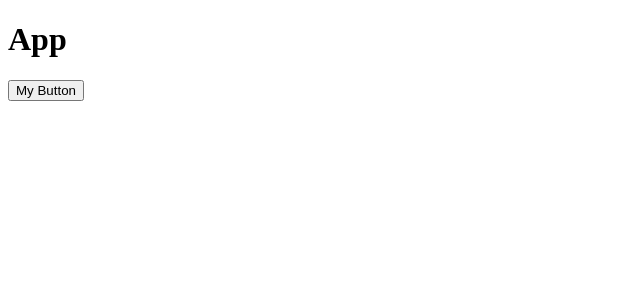
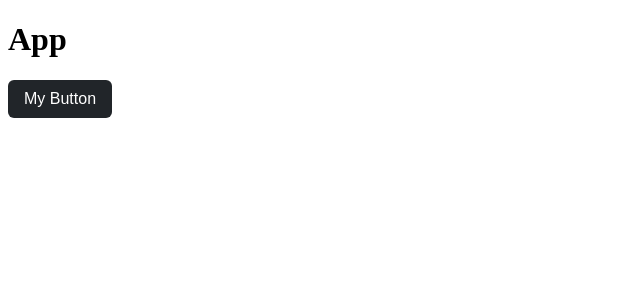
Before and after one commit to jmlivingston/snowpack-react-doc-gen, a React (Create React App) app: page / in a window 1280 px wide. Shown: the top 300 px of the page, without its empty margins (0-640 px from the left). Built offline with nearby package versions, Linux system fonts and the light colour scheme.

Commit message:
Tweak styles

```diff
--- a/src/components/Button/Button.doc.jsx
+++ b/src/components/Button/Button.doc.jsx
@@ -2,7 +2,7 @@ import React from 'react'
 import Button from './Button'
 
 function ButtonBlue() {
-  return <Button>Blue</Button>
+  return <Button className="blue">Blue</Button>
 }
 
 ButtonBlue.config = {
@@ -13,7 +13,7 @@ ButtonBlue.config = {
 }
 
 function ButtonGreen() {
-  return <Button>Green</Button>
+  return <Button className="green">Green</Button>
 }
 
 ButtonGreen.config = {
--- a/src/components/Button/Button.jsx
+++ b/src/components/Button/Button.jsx
@@ -1,7 +1,12 @@
 import React from 'react'
+import style from './Button.module.css'
 
-function Button({ children, onClick }) {
-  return <button onClick={onClick}>{children}</button>
+function Button({ children, className, onClick }) {
+  return (
+    <button className={`${style.button} ${style[className]}`} onClick={onClick}>
+      {children}
+    </button>
+  )
 }
 
 export default Button
--- /dev/null
+++ b/src/components/Button/Button.module.css
@@ -0,0 +1,40 @@
+.button {
+  padding: 10px 16px;
+  border-radius: 6px;
+  border: 0px solid transparent;
+  cursor: pointer;
+  background-color: rgba(33, 37, 41, 1);
+  color: white;
+  font-size: 1rem;
+}
+
+.button:hover {
+  background-color: rgba(33, 37, 41, 0.8);
+}
+
+.button.blue {
+  background-color: rgba(13, 110, 253, 1);
+  color: #fff;
+}
+
+.button.blue:hover {
+  background-color: rgba(13, 110, 253, 0.8);
+}
+
+.button.yellow {
+  background-color: rgba(255, 193, 7, 1);
+  color: #000;
+}
+
+.button.yellow:hover {
+  background-color: rgba(255, 193, 7, 0.8);
+}
+
+.button.green {
+  background-color: rgba(25, 135, 84, 1);
+  color: #fff;
+}
+
+.button.green:hover {
+  background-color: rgba(25, 135, 84, 0.8);
+}
--- a/src/components/Button/ButtonYellow.doc.jsx
+++ b/src/components/Button/ButtonYellow.doc.jsx
@@ -2,7 +2,7 @@ import Button from './Button'
 import React from 'react'
 
 function ButtonYellow() {
-  return <Button>Yellow</Button>
+  return <Button className="yellow">Yellow</Button>
 }
 
 ButtonYellow.config = {
```
Also changed, not shown: 7 other files (tests, documents, lock files or other folders).
